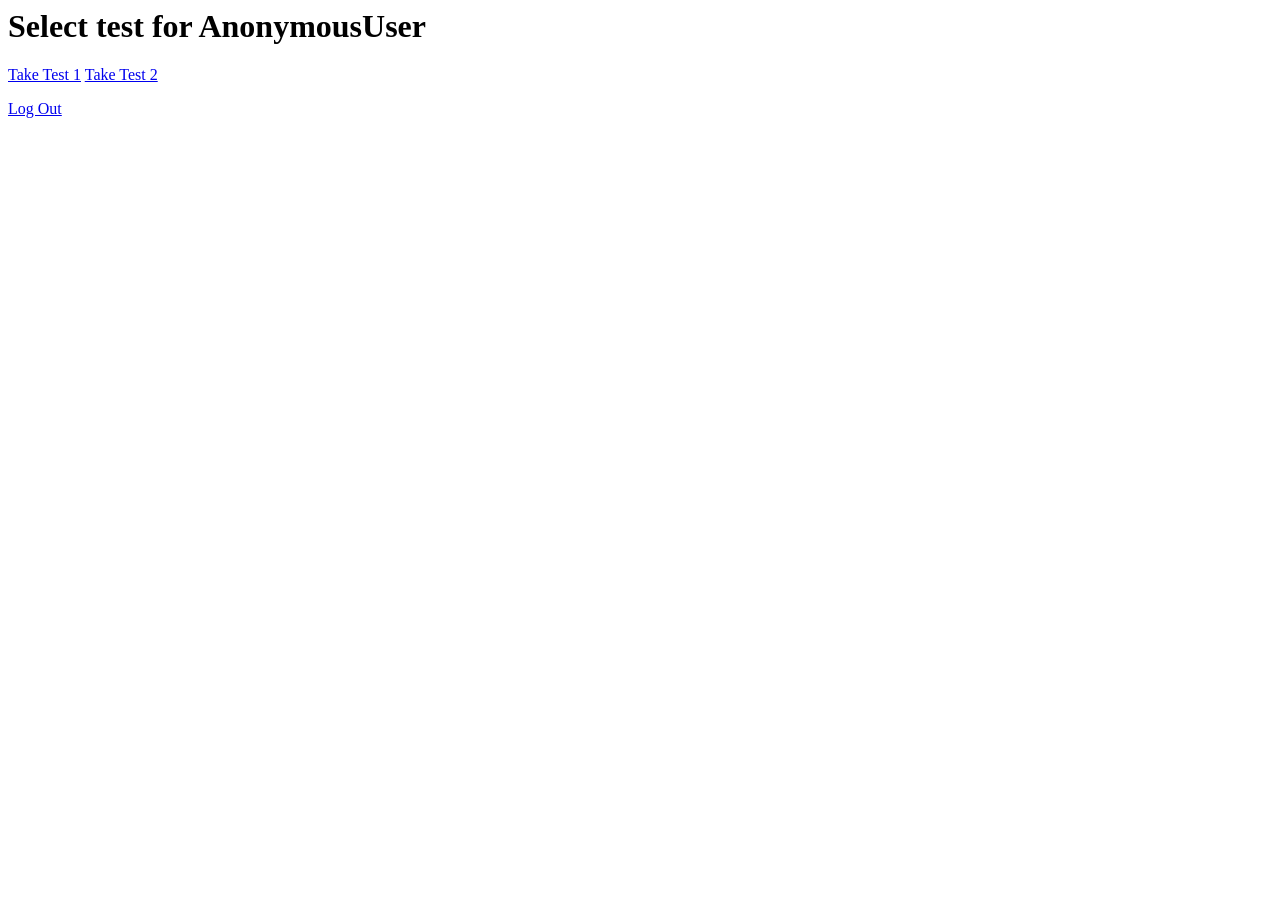
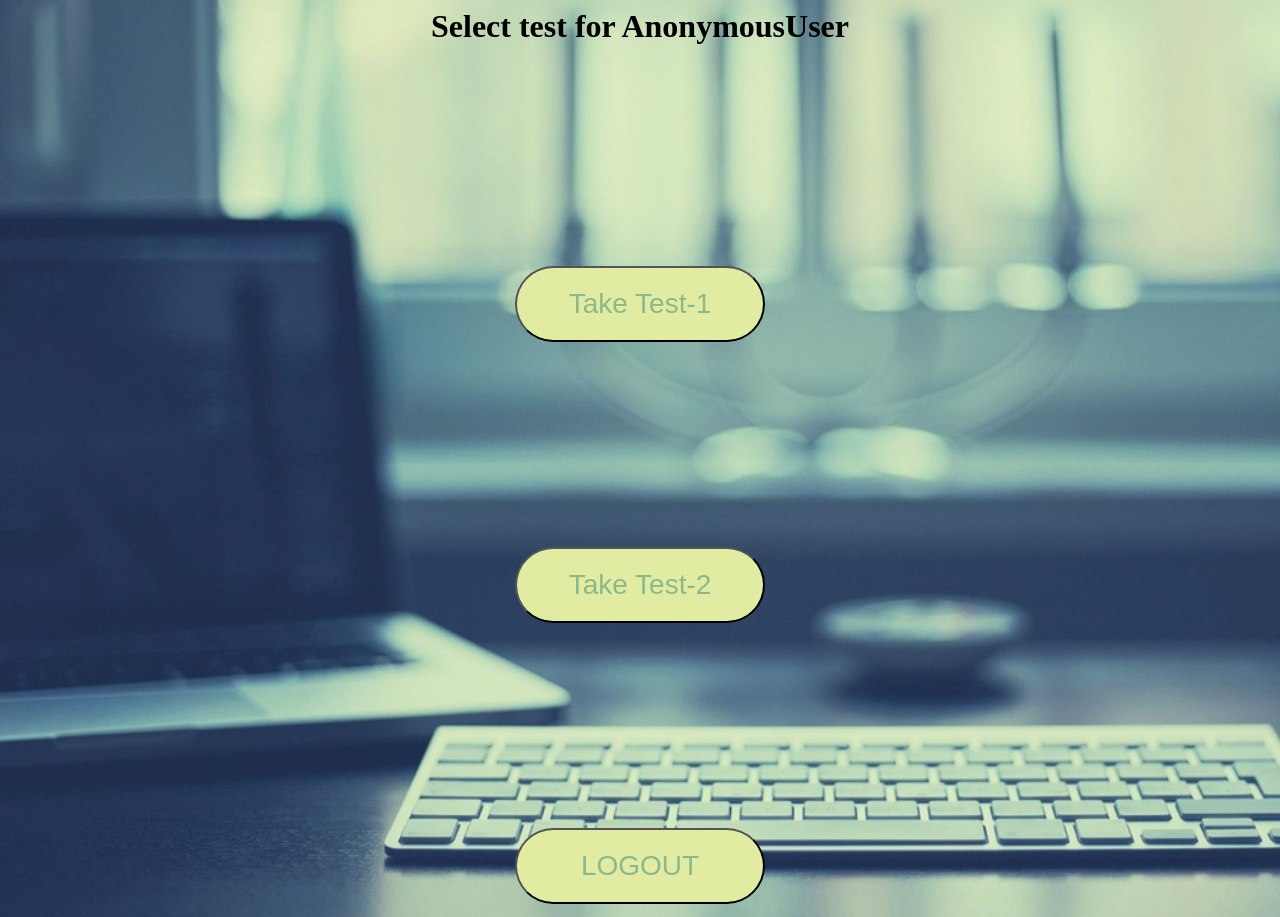
Before and after one commit to pavanbhat1999/autoevaluation, a Django app: page /home/register in a window 1280 px wide. Before the commit the page ends 118 px from the top, so only its background shows below. Run offline with Django 3.2, Linux system fonts and the light colour scheme; parts of the project's set-up code (start-up, migrations or seed data) failed here and were passed over.

Commit message:
take test template added

```diff
--- a/templates/test_select.html
+++ b/templates/test_select.html
@@ -1,4 +1,70 @@
-<h1> Select test for {{user}}</h1>
-<a href="/input">Take Test 1</a>
-<a href="/get_answers">Take Test 2</a>
-<p><a href="{% url 'logout' %}">Log Out</a></p>
+<h1 align=center> Select test for {{user}}</h1>
+<html>
+<head>
+<style>
+body {
+background-image:url(/static/bg_computer.jpg);
+  background-size: cover;
+}
+
+
+.button {
+
+  border-radius: 50px;
+  background-color: rgb(225, 236, 162);
+  border: 5;
+  color: #8cb98c;
+  text-align: center;
+  font-size: 28px;
+  padding: 20px;
+  width: 250px;
+  transition: all 0.5s;
+  cursor: pointer;
+  margin: 5px;
+  margin-top: 200px;
+
+}
+
+.button span {
+  cursor: pointer;
+  display: inline-block;
+  position: relative;
+  transition: 0.4s;
+  vertical-align: middle;
+}
+
+.button span:after {
+  content: '\00bb';
+  position: absolute;
+  opacity: 0;
+  top: 0;
+  right: 80px;
+  transition: 0.1s;
+}
+
+.button:hover span {
+  padding-right: 30px;
+}
+
+.button:hover span:after {
+  opacity: 10;
+  right: 10;
+}
+div{
+    display: flex;
+   flex-direction: column;
+  width: 100%;
+  align-items: center;
+}
+</style>
+</head>
+<body>
+
+
+<div>
+<a href="/input"><button class="button"><span>Take Test-1</span></button></a>
+<a href="/get_answers"><button class="button"><span>Take Test-2 </span></button></a>
+<a href="{%url 'logout' %}"><button class = "button logout"><span>LOGOUT</span></button></a>
+</div>
+</body>
+</html>
```
Also changed, not shown: db.sqlite3, static/bg_computer.jpg (added).
